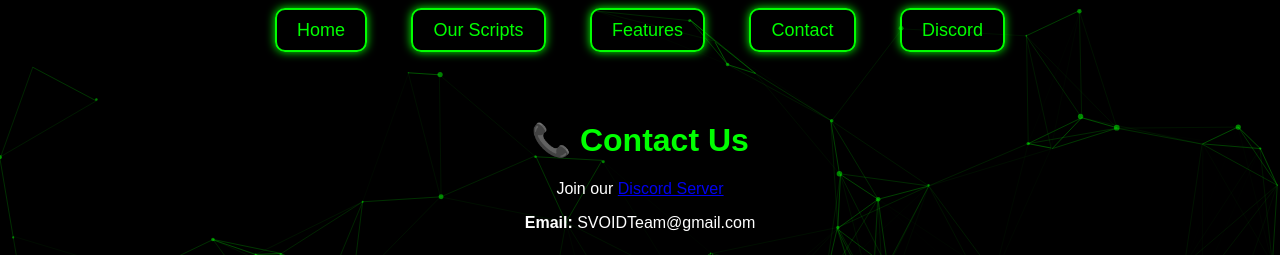
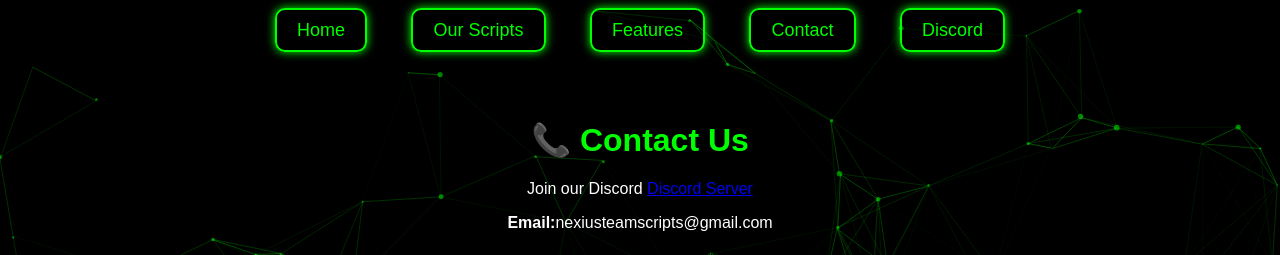
Before and after one commit to RobloxExecutormaker617/NexiusHub, a plain HTML site: page contact.html in a window 1280 px wide. Shown: the top 255 px of the page. Drawn offline with nearby package versions, Linux system fonts and the light colour scheme.

Commit message:
Update contact.html

```diff
--- a/contact.html
+++ b/contact.html
@@ -137,10 +137,10 @@ particlesJS('particles-js', {
 </nav>
 
 <h1 class="color-changing">📞 Contact Us</h1>
-<p>Join our <a href="https://discord.gg/N2JvFCCUqr" target="_blank">Discord Server</a></p>
+<p>Join our Discord <a href="https://discord.gg/N2JvFCCUqr" target="_blank">Discord Server</a></p>
 
 <!-- Email (Now Above Feedback Form) -->
-<p><strong>Email:</strong> SVOIDTeam@gmail.com</p>
+<p><strong>Email:</strong>nexiusteamscripts@gmail.com</p>
 
 <!-- Feedback Form -->
 <textarea id="feedback" rows="5" placeholder="Is the site good or bad? Suggestions..."></textarea><br>
```
